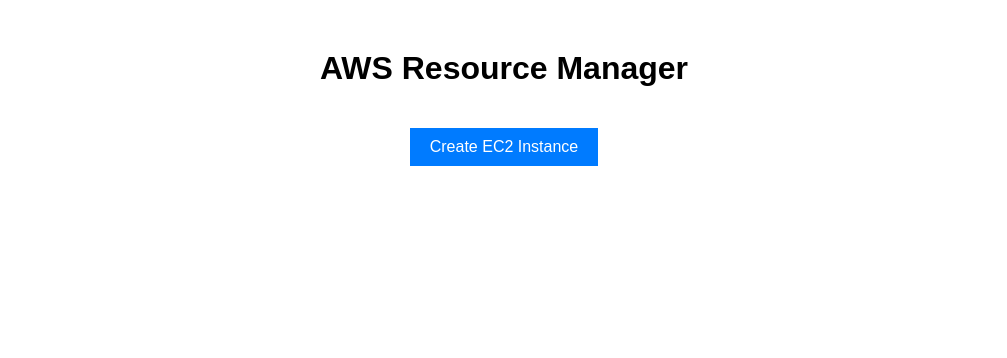
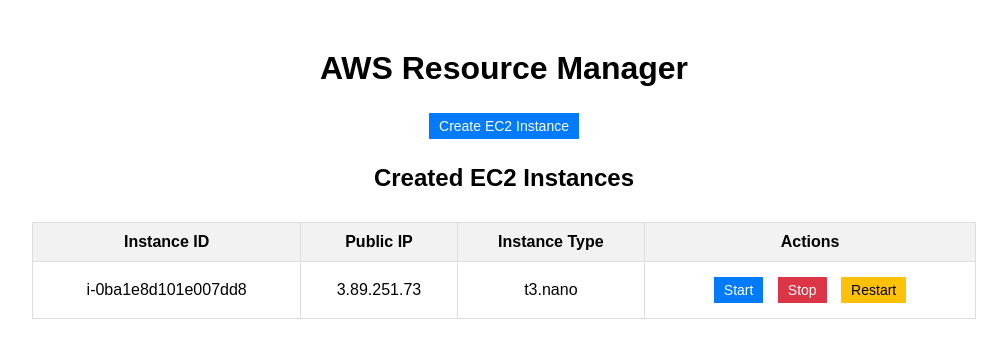
Before and after one commit to guytamari/AWS-Resource-Management, a Flask app: page /ec2 in a window 1280 px wide. Shown: the top 358 px of the page, without its empty margins (136-1143 px from the left). Run offline with Flask 3, Linux system fonts and the light colour scheme.

Commit message:
added a simple ui and finished with  ec2 creation

```diff
--- a/app.py
+++ b/app.py
@@ -1,4 +1,7 @@
-from flask import Flask, render_template
+from flask import Flask, render_template,request, redirect, url_for, jsonify
+import json
+import subprocess
+import os
 
 app = Flask(__name__)
 
@@ -19,9 +22,6 @@
 def route53():
     return render_template("route53.html")
 
-
-
-
 @app.route("/s3")
 def s3():
     return render_template("s3.html")
@@ -30,5 +30,51 @@
 
 
 
+@app.route("/create-ec2", methods=["POST"])
+def create_ec2():
+    instance_type = request.form.get("instance_type")
+    ami_choice = request.form.get("ami")
+    tag_name = request.form.get("tag_name")
+    num_instances = request.form.get("num_instances", "1")
+    os.environ["INSTANCE_TYPE"] = instance_type
+    os.environ["AMI"] = ami_choice
+    os.environ["TAG_NAME"] = tag_name
+    os.environ["NUM_INSTANCES"] = num_instances
+    subprocess.run(["pulumi", "refresh", "--yes"], cwd="pulumi_project")
+    subprocess.run(["pulumi", "up", "--yes"], cwd="pulumi_project")
+    return redirect(url_for("home"))
+
+
+@app.route("/ec2/instances", methods=["GET"])
+def get_ec2_instances():
+    try:
+        # Read the instance data from the JSON file
+        with open("./pulumi_project/ec2_instances.json", "r") as f:
+            instances_data = json.load(f)
+
+        # Return the instance data as a JSON response
+        return jsonify({"instances": instances_data})
+    except Exception as e:
+        return jsonify({"error": str(e)})
+
+
+@app.route('/ec2/start', methods=['POST'])
+def start_instance():
+    instance_id = request.json.get("instance_id")
+    # Call AWS SDK to start the instance
+    return jsonify({"status": "Starting", "instance_id": instance_id})
+
+@app.route('/ec2/stop', methods=['POST'])
+def stop_instance():
+    instance_id = request.json.get("instance_id")
+    # Call AWS SDK to stop the instance
+    return jsonify({"status": "Stopping", "instance_id": instance_id})
+
+@app.route('/ec2/restart', methods=['POST'])
+def restart_instance():
+    instance_id = request.json.get("instance_id")
+    # Call AWS SDK to restart the instance
+    return jsonify({"status": "Restarting", "instance_id": instance_id})
+
 if __name__ == "__main__":
     app.run(debug=True)
--- /dev/null
+++ b/pulumi_project/Pulumi.dev.yaml
@@ -0,0 +1,2 @@
+config:
+  aws:region: us-east-1
--- /dev/null
+++ b/pulumi_project/ec2_instances.json
@@ -0,0 +1 @@
+[[{"id": "i-0ba1e8d101e007dd8", "public_ip": "3.89.251.73", "instance_type": "t3.nano"}]]
--- /dev/null
+++ b/pulumi_project/requirements.txt
@@ -0,0 +1,2 @@
+pulumi>=3.0.0,<4.0.0
+pulumi-aws>=6.0.2,<7.0.0
--- a/templates/ec2.html
+++ b/templates/ec2.html
@@ -11,16 +11,45 @@
         margin: 50px;
       }
       button {
-        padding: 10px 20px;
-        font-size: 16px;
+        padding: 5px 10px;
+        font-size: 14px;
         background-color: #007bff;
         color: white;
         border: none;
         cursor: pointer;
-        margin-top: 20px;
+        margin: 5px;
       }
       button:hover {
         background-color: #0056b3;
+      }
+      .stop-btn {
+        background-color: #dc3545;
+      }
+      .stop-btn:hover {
+        background-color: #a71d2a;
+      }
+      .restart-btn {
+        background-color: #ffc107;
+        color: black;
+      }
+      .restart-btn:hover {
+        background-color: #d39e00;
+      }
+      table {
+        width: 80%;
+        margin-top: 30px;
+        border-collapse: collapse;
+        margin-left: auto;
+        margin-right: auto;
+      }
+      th,
+      td {
+        padding: 10px;
+        text-align: center;
+        border: 1px solid #ddd;
+      }
+      th {
+        background-color: #f2f2f2;
       }
     </style>
   </head>
@@ -29,5 +58,80 @@
     <a href="/ec2/spec-ec2">
       <button type="button">Create EC2 Instance</button>
     </a>
+
+    <h2>Created EC2 Instances</h2>
+    <table id="instance-table">
+      <thead>
+        <tr>
+          <th>Instance ID</th>
+          <th>Public IP</th>
+          <th>Instance Type</th>
+          <th>Actions</th>
+        </tr>
+      </thead>
+      <tbody>
+        <!-- EC2 instance rows will go here -->
+      </tbody>
+    </table>
+
+    <script>
+      // Function to send a request to start/stop/restart an instance
+      async function manageInstance(instanceId, action) {
+        try {
+          const response = await fetch(`/ec2/${action}`, {
+            method: "POST",
+            headers: { "Content-Type": "application/json" },
+            body: JSON.stringify({ instance_id: instanceId }),
+          });
+
+          const result = await response.json();
+          alert(
+            `Instance ${instanceId} ${action} request sent.\nStatus: ${result.status}`
+          );
+        } catch (error) {
+          console.error(`Error ${action} instance:`, error);
+          alert(`Failed to ${action} instance ${instanceId}.`);
+        }
+      }
+
+      // Function to fetch EC2 instance data and update the table
+      async function fetchEC2Instances() {
+        try {
+          const response = await fetch("/ec2/instances"); // API endpoint to get EC2 data
+          const data = await response.json();
+
+          const tableBody = document.querySelector("#instance-table tbody");
+          tableBody.innerHTML = ""; // Clear the table before adding new rows
+          const instances = data.instances.flat(); // Flatten nested arrays
+
+          // Populate table with the instances
+          instances.forEach((instance) => {
+            const row = document.createElement("tr");
+            row.innerHTML = `
+              <td>${instance.id}</td>
+              <td>${instance.public_ip || "N/A"}</td>
+              <td>${instance.instance_type}</td>
+              <td>
+                <button onclick="manageInstance('${
+                  instance.id
+                }', 'start')">Start</button>
+                <button class="stop-btn" onclick="manageInstance('${
+                  instance.id
+                }', 'stop')">Stop</button>
+                <button class="restart-btn" onclick="manageInstance('${
+                  instance.id
+                }', 'restart')">Restart</button>
+              </td>
+            `;
+            tableBody.appendChild(row);
+          });
+        } catch (error) {
+          console.error("Error fetching EC2 instances:", error);
+        }
+      }
+
+      // Call the function to populate the table when the page loads
+      window.onload = fetchEC2Instances;
+    </script>
   </body>
 </html>
--- a/templates/spec-ec2.html
+++ b/templates/spec-ec2.html
@@ -53,6 +53,11 @@
         <option value="t3.nano">t3.nano</option>
         <option value="t4g.nano">t4g.nano</option>
       </select>
+      <label for="num_instances">Number of Instances:</label>
+      <select id="num_instances" name="num_instances" required>
+        <option value="1">1</option>
+        <option value="2">2</option>
+      </select>
 
       <label for="ami">Select AMI:</label>
       <select id="ami" name="ami" required>
```
Also changed, not shown: pulumi_project/Pulumi.yaml (added, +11 -0 lines), pulumi_project/__main__.py (added, +54 -0 lines), 1 other file.
